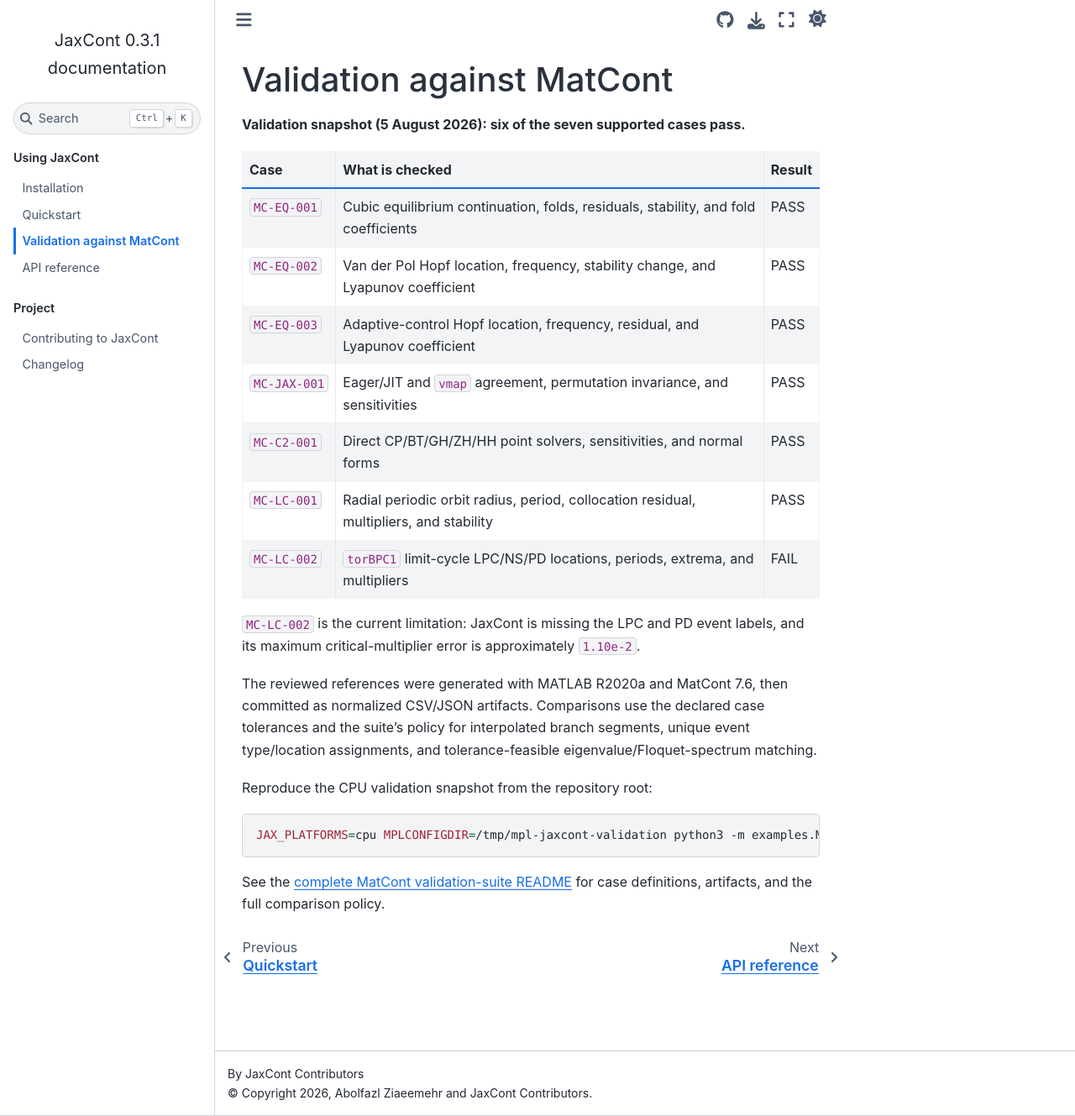
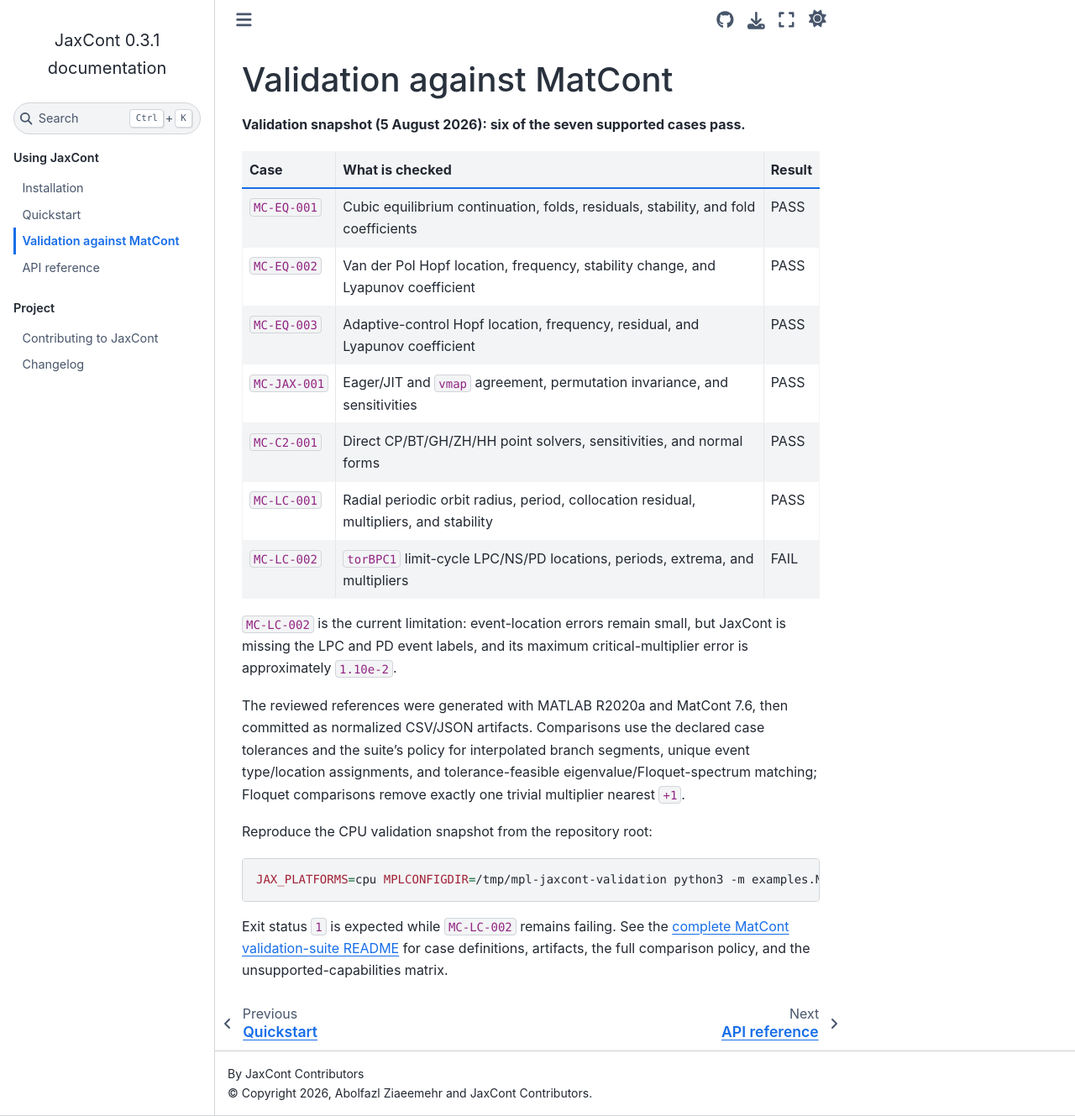
Before and after one commit to Ziaeemehr/JaxCont, a Sphinx documentation site: the page built from docs/source/validation.md, in a window 1280 px wide and 1329 px high. Shown: the whole window at 84% size. Built offline with Sphinx 7.4.7 and the Sphinx Book theme 1.1.4, drawn with Linux system fonts in a browser that asks for light colours; pages that are not in the unit, such as notebooks, are missing from menus.

Commit message:
docs: clarify MatCont validation limitations

````diff
--- a/docs/source/validation.md
+++ b/docs/source/validation.md
@@ -12,9 +12,9 @@
 | `MC-LC-001` | Radial periodic orbit radius, period, collocation residual, multipliers, and stability | PASS |
 | `MC-LC-002` | `torBPC1` limit-cycle LPC/NS/PD locations, periods, extrema, and multipliers | FAIL |
 
-`MC-LC-002` is the current limitation: JaxCont is missing the LPC and PD event labels, and its maximum critical-multiplier error is approximately `1.10e-2`.
+`MC-LC-002` is the current limitation: event-location errors remain small, but JaxCont is missing the LPC and PD event labels, and its maximum critical-multiplier error is approximately `1.10e-2`.
 
-The reviewed references were generated with MATLAB R2020a and MatCont 7.6, then committed as normalized CSV/JSON artifacts. Comparisons use the declared case tolerances and the suite's policy for interpolated branch segments, unique event type/location assignments, and tolerance-feasible eigenvalue/Floquet-spectrum matching.
+The reviewed references were generated with MATLAB R2020a and MatCont 7.6, then committed as normalized CSV/JSON artifacts. Comparisons use the declared case tolerances and the suite's policy for interpolated branch segments, unique event type/location assignments, and tolerance-feasible eigenvalue/Floquet-spectrum matching; Floquet comparisons remove exactly one trivial multiplier nearest `+1`.
 
 Reproduce the CPU validation snapshot from the repository root:
 
@@ -22,4 +22,4 @@
 JAX_PLATFORMS=cpu MPLCONFIGDIR=/tmp/mpl-jaxcont-validation python3 -m examples.MatCont.run_validation
 ```
 
-See the [complete MatCont validation-suite README](https://github.com/Ziaeemehr/JaxCont/blob/main/examples/MatCont/README.md) for case definitions, artifacts, and the full comparison policy.
+Exit status `1` is expected while `MC-LC-002` remains failing. See the [complete MatCont validation-suite README](https://github.com/Ziaeemehr/JaxCont/blob/main/examples/MatCont/README.md) for case definitions, artifacts, the full comparison policy, and the unsupported-capabilities matrix.
````
Also changed, not shown: docs/superpowers/specs/2026-08-05-validation-documentation-design.md (line endings or trailing spaces).
